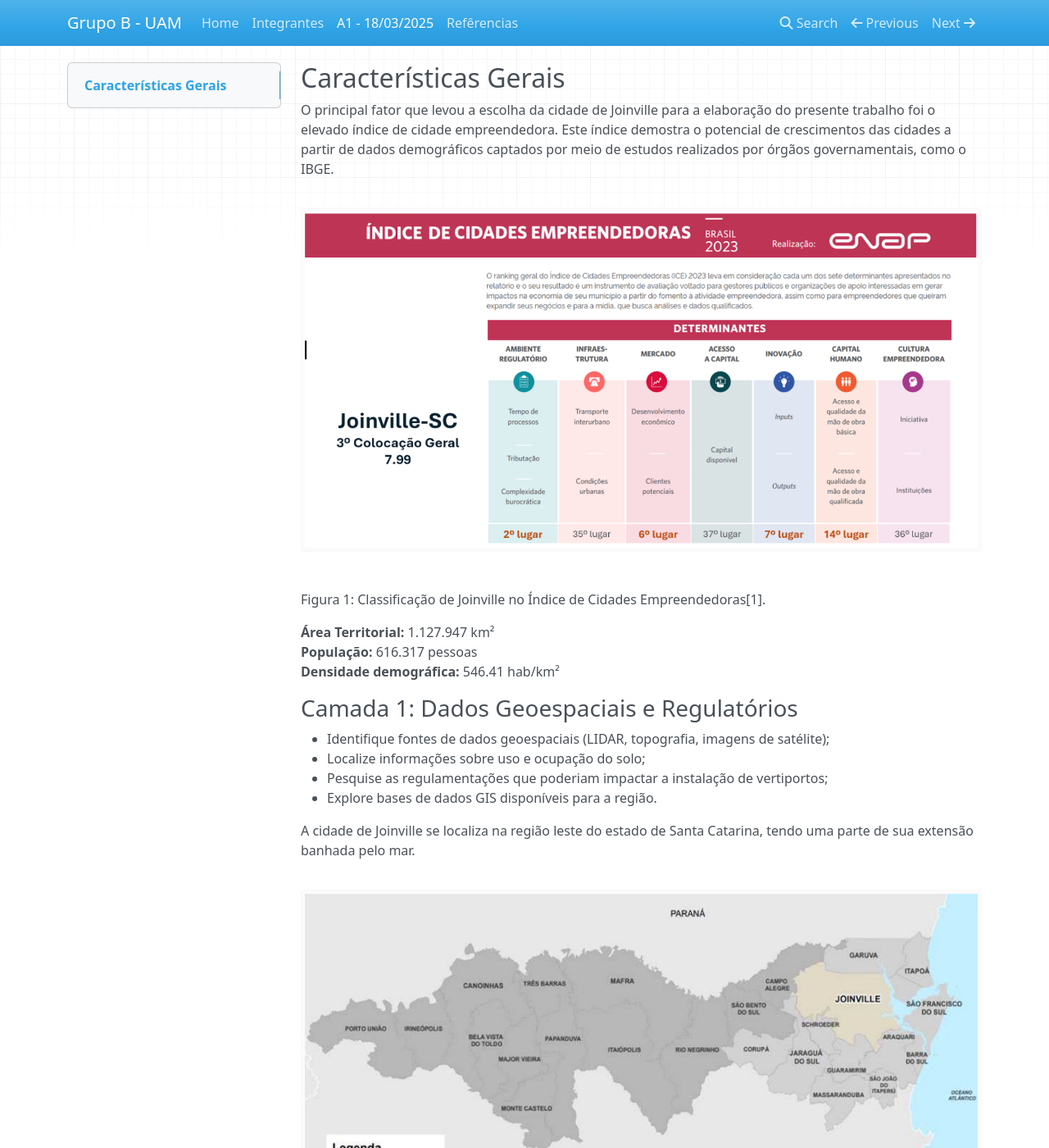
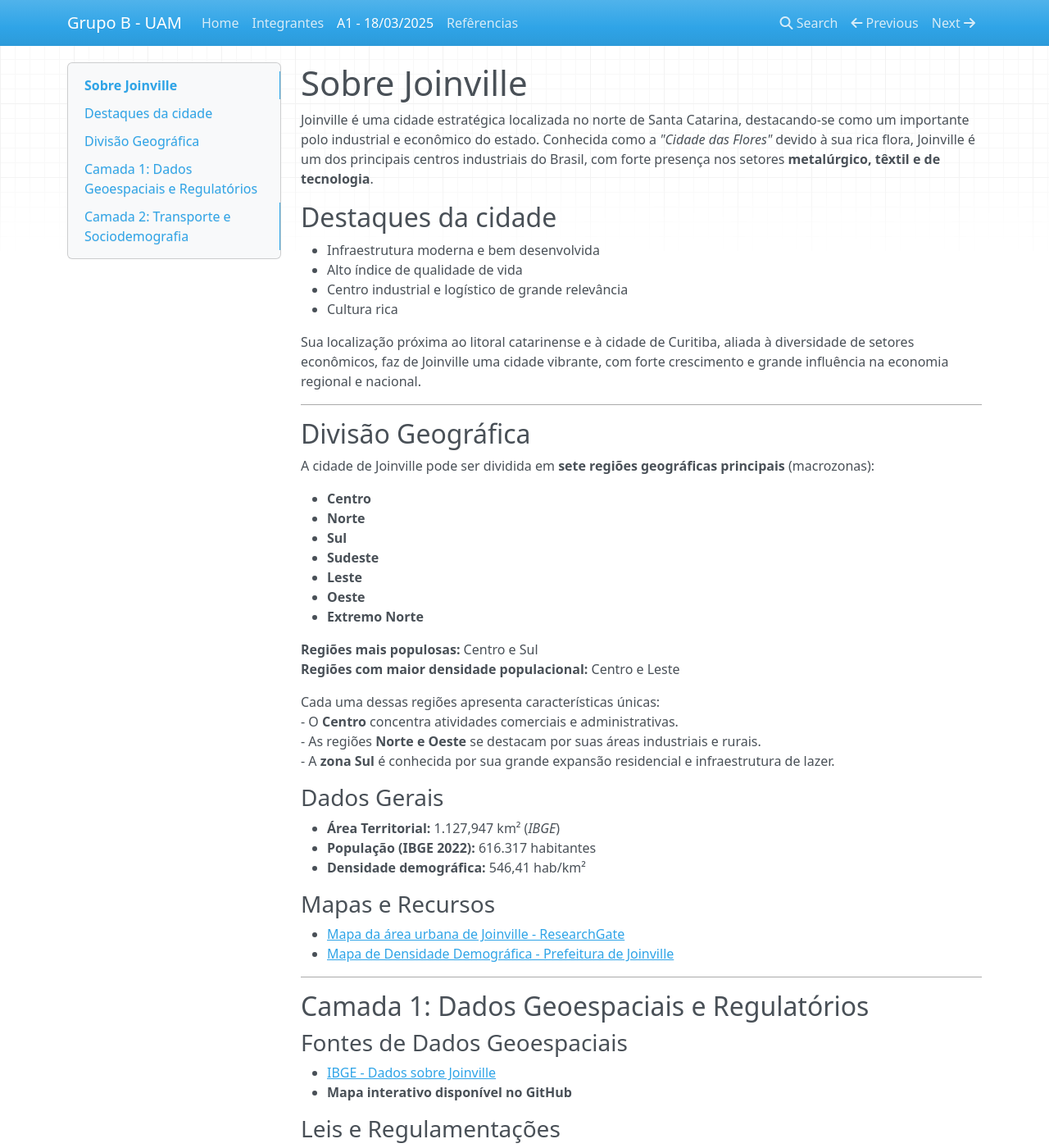
Before and after one commit to betina-boop/IT214Grupo-B, an MkDocs documentation site: the page built from docs/atividade1.md, in a window 1280 px wide and 1400 px high. Shown: the whole window at 82% size. Built offline with MkDocs 1.6.1, drawn with Linux system fonts in a browser that asks for light colours; nearby versions of some CDN libraries; some of the changed text lies outside the part shown.

Commit message:
Adicionando referencias

```diff
--- a/docs/atividade1.md
+++ b/docs/atividade1.md
@@ -1,22 +1,74 @@
-## Características Gerais
-O principal fator que levou a escolha da cidade de Joinville para a elaboração do presente trabalho foi o elevado índice de cidade empreendedora. Este índice demostra o potencial de crescimentos das cidades a partir de dados demográficos captados por meio de estudos realizados por órgãos governamentais, como o IBGE.
+# Sobre Joinville
 
-![Joinville ENAP](imagens/joinvilleenap.png)
+Joinville é uma cidade estratégica localizada no norte de Santa Catarina, destacando-se como um importante polo industrial e econômico do estado. Conhecida como a *"Cidade das Flores"* devido à sua rica flora, Joinville é um dos principais centros industriais do Brasil, com forte presença nos setores **metalúrgico, têxtil e de tecnologia**.
 
-Figura 1: Classificação de Joinville no Índice de Cidades Empreendedoras[1].
+## **Destaques da cidade**
+- Infraestrutura moderna e bem desenvolvida
+- Alto índice de qualidade de vida
+- Centro industrial e logístico de grande relevância
+- Cultura rica
 
-**Área Territorial:** 1.127.947 km²
-**População:** 616.317 pessoas
-**Densidade demográfica:** 546.41 hab/km²
+Sua localização próxima ao litoral catarinense e à cidade de Curitiba, aliada à diversidade de setores econômicos, faz de Joinville uma cidade vibrante, com forte crescimento e grande influência na economia regional e nacional.
 
-### Camada 1: Dados Geoespaciais e Regulatórios
+---
 
-- Identifique fontes de dados geoespaciais (LIDAR, topografia, imagens de satélite);
-- Localize informações sobre uso e ocupação do solo;
-- Pesquise as regulamentações que poderiam impactar a instalação de vertiportos;
-- Explore bases de dados GIS disponíveis para a região.
+## **Divisão Geográfica**
+A cidade de Joinville pode ser dividida em **sete regiões geográficas principais** (macrozonas):
 
-A cidade de Joinville se localiza na região leste do estado de Santa Catarina, tendo uma parte de sua extensão banhada pelo mar.
+- **Centro**
+- **Norte**
+- **Sul**
+- **Sudeste**
+- **Leste**
+- **Oeste**
+- **Extremo Norte**
+
+**Regiões mais populosas:** Centro e Sul
+**Regiões com maior densidade populacional:** Centro e Leste
+
+Cada uma dessas regiões apresenta características únicas:
+- O **Centro** concentra atividades comerciais e administrativas.
+- As regiões **Norte e Oeste** se destacam por suas áreas industriais e rurais.
+- A **zona Sul** é conhecida por sua grande expansão residencial e infraestrutura de lazer.
+
+### **Dados Gerais**
+- **Área Territorial:** 1.127,947 km² (*IBGE*)
+- **População (IBGE 2022):** 616.317 habitantes
+- **Densidade demográfica:** 546,41 hab/km²
+
+### **Mapas e Recursos**
+- [Mapa da área urbana de Joinville - ResearchGate](#)
+- [Mapa de Densidade Demográfica - Prefeitura de Joinville](#)
+
+---
+
+## **Camada 1: Dados Geoespaciais e Regulatórios**
+### **Fontes de Dados Geoespaciais**
+- [IBGE - Dados sobre Joinville](https://www.ibge.gov.br/cidades-e-estados/sc/joinville.html)
+- **Mapa interativo disponível no GitHub**
+
+### **Leis e Regulamentações**
+- **Lei Complementar nº 27/96:** Normas de uso e ocupação do solo ([Leis Municipais](https://metaimoveisjoinville.com.br))
+- **Lei Complementar nº 470 (LOT):** Parcelamento, uso e ocupação do solo ([Gmais](https://metaimoveisjoinville.com.br))
+- **Emendas à Lei de Uso e Ocupação do Solo:** [Disponível no NSC Total](#)
+
+### **Licenciamento e Impactos Urbanos**
+- O **licenciamento ambiental** é essencial para projetos urbanos como vertiportos.
+- O **Plano de Mobilidade Urbana de Joinville** pode impactar a instalação de novas infraestruturas.
+- O **Plano Diretor de Joinville** define as diretrizes para o crescimento da cidade.
+
+### **Bases de Dados GIS**
+- **[SIMGeo - Sistema de Informações Municipais Georreferenciadas](https://geo.joinville.sc.gov.br/portal/apps/simgeo/index.html)**
+  - Restituições aerofotogramétricas
+  - Fotos aéreas
+  - Arquivos vetoriais (DWG, Shapefile)
+  - Mapas em PDF
+- **Restituições Aerofotogramétricas Históricas** (1938 e 1966)
+- **Mapas Geológicos e Hidrogeológicos** (SGB)
+- **[OpenStreetMap](https://www.openstreetmap.org/)** (dados colaborativos geoespaciais)
+
+---
+## **Camada 2: Transporte e Sociodemografia**
 
 ![Localização Joinville](imagens/mapa_sc.png)
 
@@ -38,5 +90,19 @@ Figura 5: Municípios integrantes das regiões geográficas imediata e intermedi
 
 Figura 6: Principais acessos a Joinville[2].
 
+Distâncias dos Portos até 125Km:
+- Porto de Navegantes - distância: 88 km de Joinville
+- Porto de Itajaí - distância: 93 km de Joinville
+- Porto de Itapoá - distância: 79 km de Joinville
+- Porto de São Francisco do Sul - distância: 61 km de Joinville
+- Porto de Paranaguá - distância: 125 km de Joinville
 
-Mapa da área urbana de Joinville com densidade populacional, raios de abrangência e localização das praças e parques identificados pelo IPPUJ. Fonte: IPPUJ, 2015, Franceschet Goettems, Renata, 2016.
+
+![Joinville ENAP](imagens/rotas_movimentacao.jpg)
+
+Figura 7: Padrão de deslocamento dos joinvilenses pelo município[3].
+
+
+![Joinville ENAP](imagens/trafego_joinville.png)
+
+Figura 8: Pontos de tráfego intenso em horário de pico[4].
```
Also changed, not shown: docs/referencias.md (+4 -2 lines), docs/imagens/rotas_movimentacao.jpg (added), docs/imagens/trafego_joinville.png (added), site/atividade1/index.html, site/index.html, site/referencias/index.html, site/search/search_index.json.
